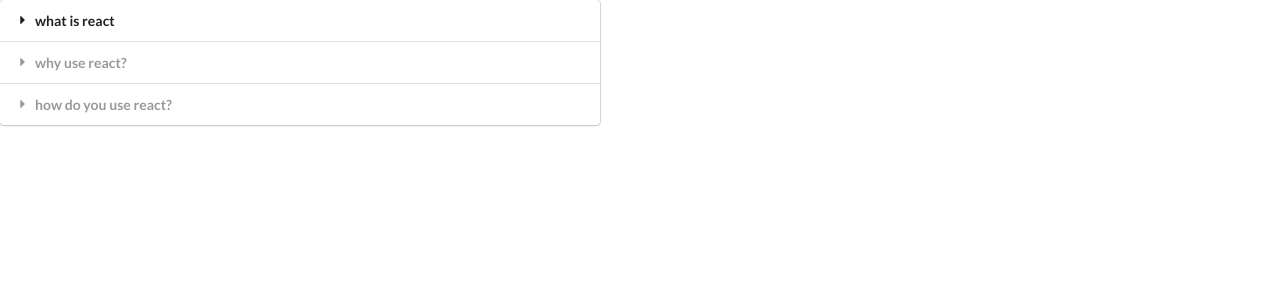
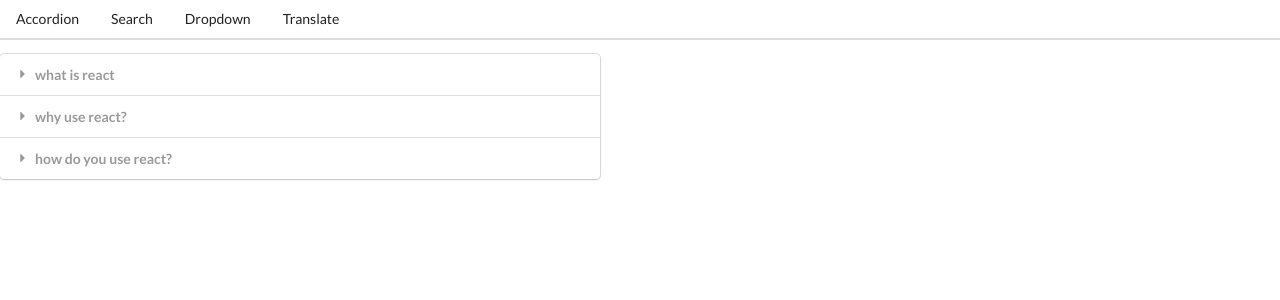
Before and after one commit to yongkangzhao/widget, a React (Create React App) app: page / in a window 1280 px wide. Shown: the top 300 px of the page. Built offline with nearby package versions, Linux system fonts and the light colour scheme.

Commit message:
created a header to help navigate between different components, hoever each time a link is clicked a full page reload is going to happen, which is not ideal - only parts that's going to change should reload

```diff
--- a/src/App.js
+++ b/src/App.js
@@ -4,7 +4,7 @@
 import Dropdown from './components/Dropdown';
 import Translate from './components/Translate';
 import Route from './components/Route';
-
+import Header from './components/Header';
 
 const items = [
     {
@@ -47,9 +47,10 @@
 
     return (
         <div>
+            <Header />
             <Route path='/'><Accordion items={items}/></Route>
             <Route path='/list'><Search /></Route>
-            <Route path='/dropdown'><Dropdown label="Select a color"selected={selected} onSelectedChange={setSelected} options={options}/></Route>
+            <Route path='/dropdown'><Dropdown label="Select a color" selected={selected} onSelectedChange={setSelected} options={options}/></Route>
             <Route path='/translate'><Translate /></Route>
 
         </div>
--- /dev/null
+++ b/src/components/Header.js
@@ -0,0 +1,23 @@
+import React from 'react'
+
+const Header = () => {
+    return (
+        <div className="ui secondary pointing menu">
+            <a href="/" className="item">
+                Accordion
+            </a>
+            <a href="/list" className="item">
+                Search
+            </a>
+            <a href="/dropdown" className="item">
+                Dropdown
+            </a>
+            <a href="/translate" className="item">
+                Translate
+            </a>
+
+        </div>
+    )
+}
+
+export default Header
```
